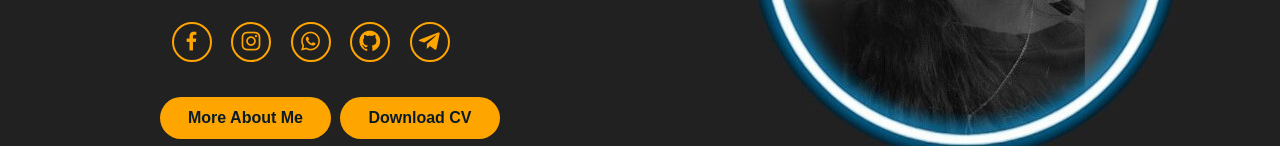
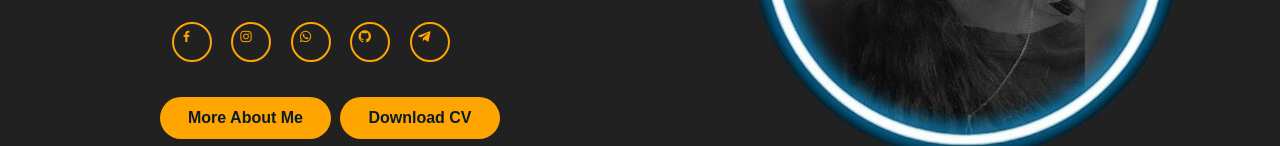
Before and after one commit to choudharykhushi499/portfolio, a plain HTML site: page index.html in a window 1280 px wide. Shown: the part 488-634 px from the top of the page. Drawn offline with nearby package versions, Linux system fonts and the light colour scheme.

Commit message:
Update styles.css

```diff
--- a/styles.css
+++ b/styles.css
@@ -62,7 +62,6 @@ body {
     width: 100vw;
     justify-content: space-between;
     height: 100vh;
-    /* background: url(black.jpg) no-repeat; */
     background-size: cover;
     background-position: center;
     display: flex;
@@ -72,11 +71,7 @@ body {
     right:10%;
 
 }
-/* .khushi{
-   position: relative;
-   top: 1em;
-   left: 1em;
-} */
+
 .home-content {
     max-width: 600px;
 }
@@ -107,7 +102,7 @@ body {
     background: transparent;
     border: 2px solid orange;
     border-radius: 50px;
-    font-size: 25px;
+    font-size: 15px;
     color: orange;
     text-decoration: none;
     margin: 25px 3px 30px 12px;
```
